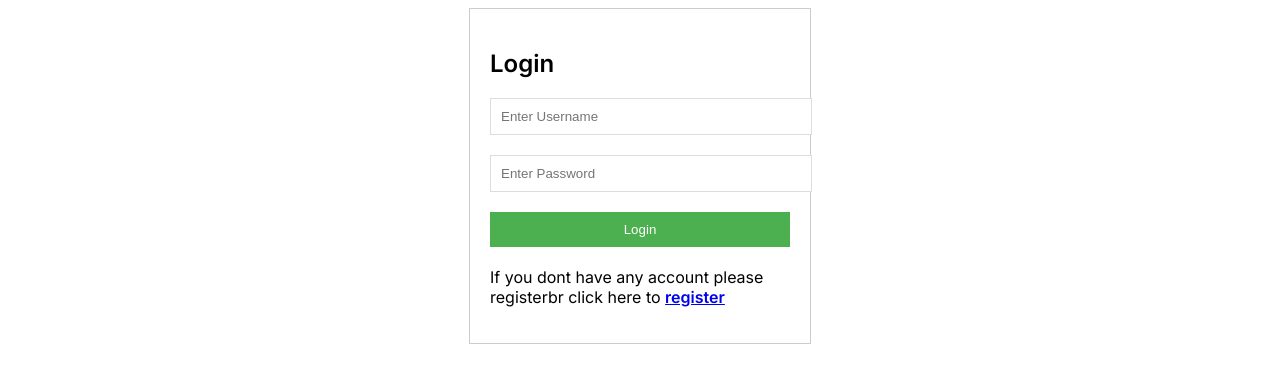
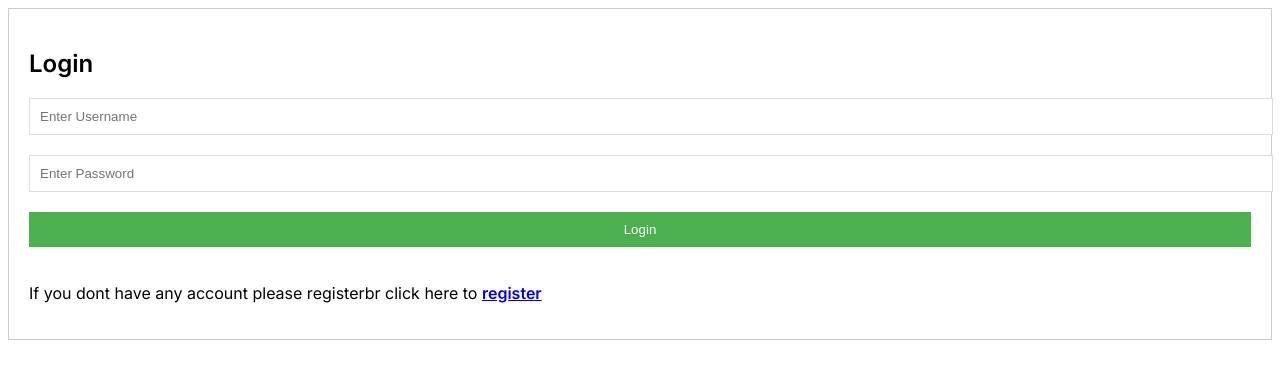
Before and after one commit to dheerendra-790/fintech-website-project, a plain HTML site: page login.html in a window 1280 px wide. Drawn offline with Linux system fonts and the light colour scheme.

Commit message:
Update login.html

```diff
--- a/login.html
+++ b/login.html
@@ -11,7 +11,9 @@
         font-family: 'Inter', sans-serif;
     }
     .login-container {
-      max-width: 300px;
+      display: flex;
+  flex-direction: column;
+  width: auto;
       margin: auto;
       padding: 20px;
       border: 1px solid #ccc;
```
